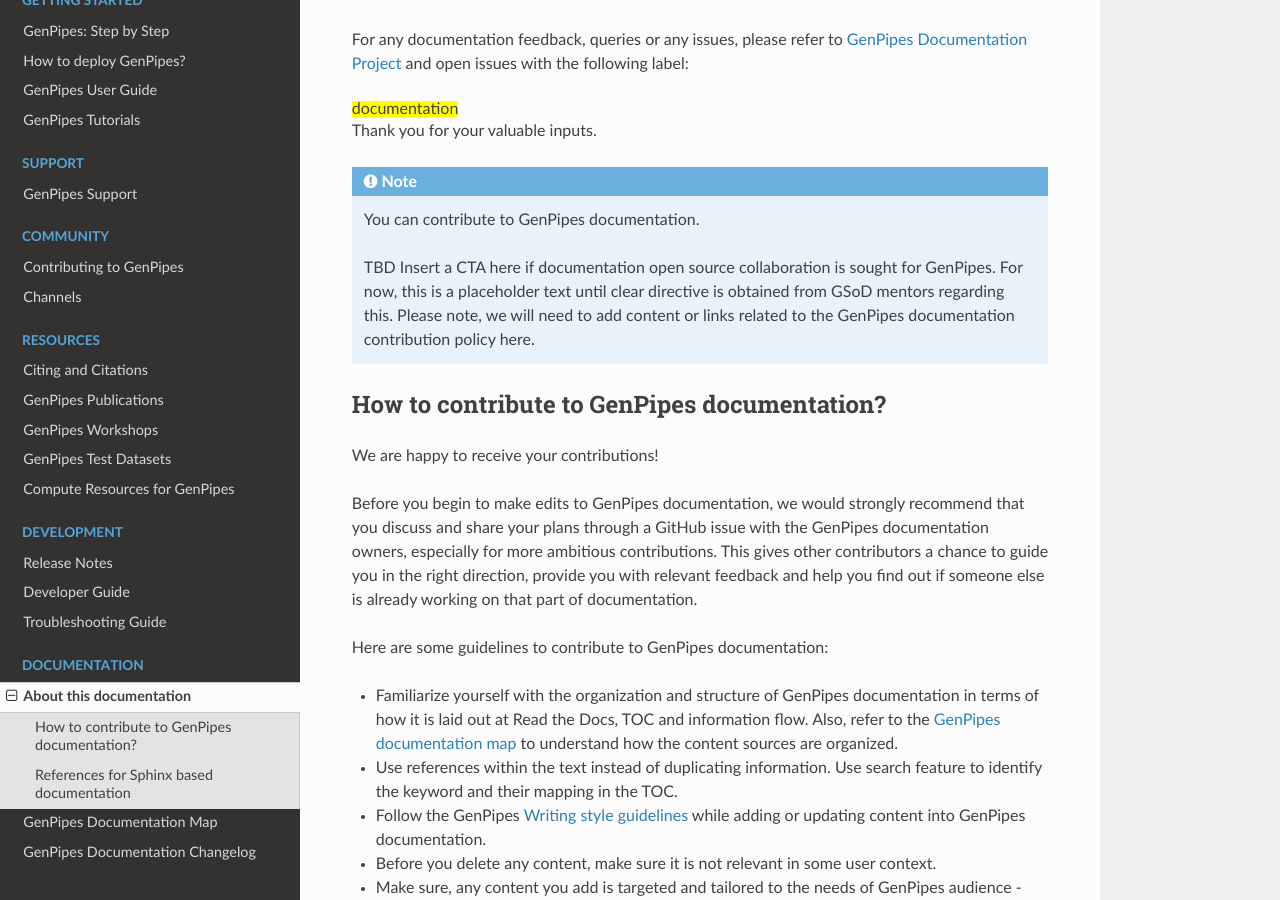
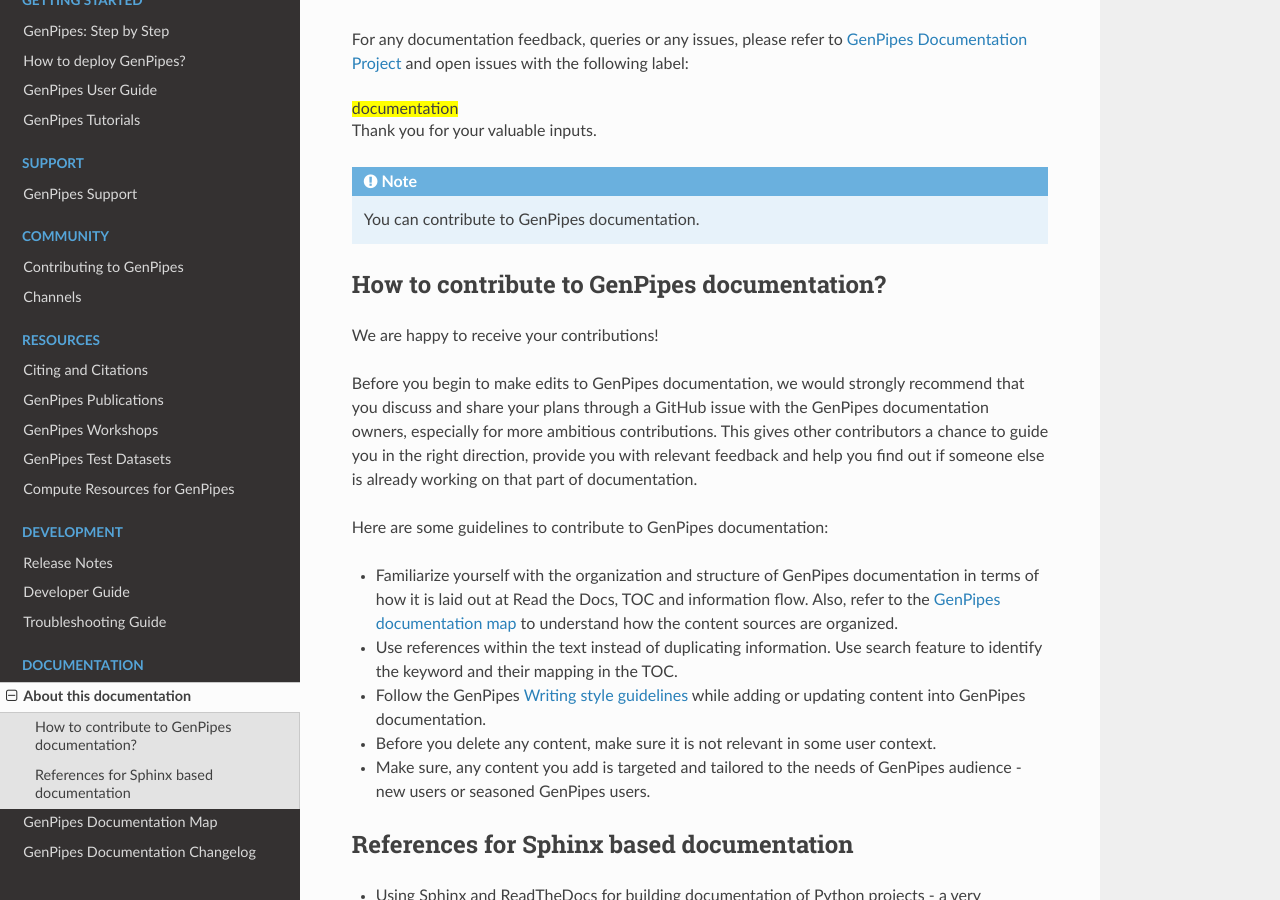
Before and after one commit to c3g/GenPipes_Docs, a Sphinx documentation site: the page built from docs/source/documentation/about.rst, in a window 1280 px wide and 900 px high, scrolled down 372 px. Built offline with Sphinx 7.4.7 and the Read the Docs theme 2.0.0, drawn with Linux system fonts in a browser that asks for light colours; formulas are drawn with MathJax 3; the version number could not be read and is left out.

Commit message:
Ref #66 searched all docs beyond pipeline docs to see if TBD is there and updated it accordingly.

```diff
--- a/docs/source/documentation/about.rst
+++ b/docs/source/documentation/about.rst
@@ -30,10 +30,6 @@
 
 .. note:: You can contribute to GenPipes documentation.
 
-          TBD Insert a CTA here if documentation open source collaboration is sought for GenPipes.
-          For now, this is a placeholder text until clear directive is obtained from GSoD mentors regarding this.
-	  Please note, we will need to add content or links related to the GenPipes documentation contribution policy here.
-
 How to contribute to GenPipes documentation?
 ---------------------------------------------
 
--- a/docs/source/get-started/pre_req_chklist.rst
+++ b/docs/source/get-started/pre_req_chklist.rst
@@ -60,5 +60,3 @@
   - ini or configuration files
   - Readset file
   - Design file
-
-**CHK4**: TBD Other items in GenPipes checklist that must be addressed before pipeline can be run for genomic analysis
--- a/docs/source/get-started/troubleshooting_rt_issues.rst
+++ b/docs/source/get-started/troubleshooting_rt_issues.rst
@@ -87,7 +87,7 @@
 
 **Fix**
 
-TBD - To understand the issue more and document the fix (Consult Pierre, Hector, Rola)
+TBD-GenPipes-Dev
 
 ----
 
--- a/docs/source/tutorials/genpipes_in_the_container.rst
+++ b/docs/source/tutorials/genpipes_in_the_container.rst
@@ -12,7 +12,7 @@
 
      The following is work in progress.
 
-This tutorial is TBD. For now here is the information we have regarding how to run GenPipes locally within your infrastructure in a containerized environment.
+This tutorial provides information regarding how to run GenPipes locally within your infrastructure in a containerized environment.
 
 GenPipes pipelines use scheduler's calls (qsub, sbatch) for submitting genomic analysis compute jobs. If you plan to use GenPipes locally using your infrastructure, inside a container, you need to run the GenPipes pipeline python scripts using the "batch mode" option.  For local containerized versions of GenPipes, this is the preferred way of running the pipelines, if you don't have access to a scheduler locally such as SLURM or PBS.
 
```
